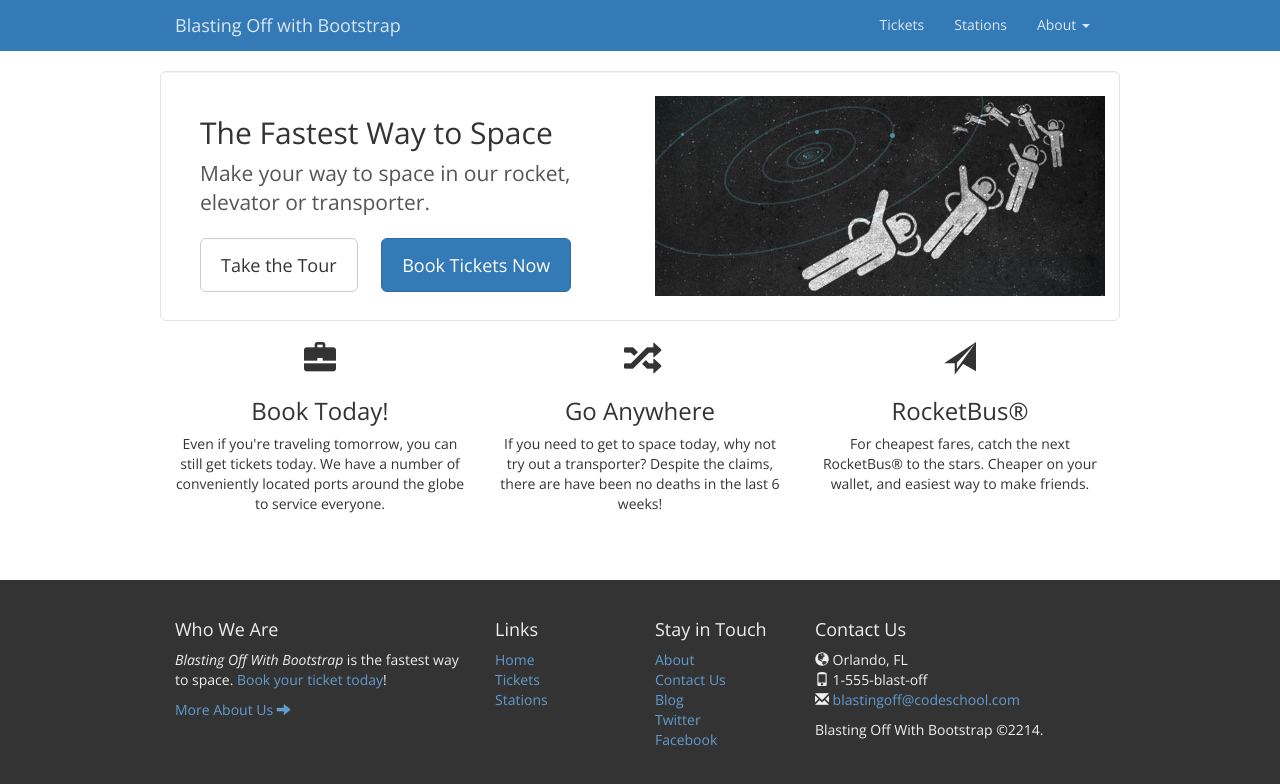
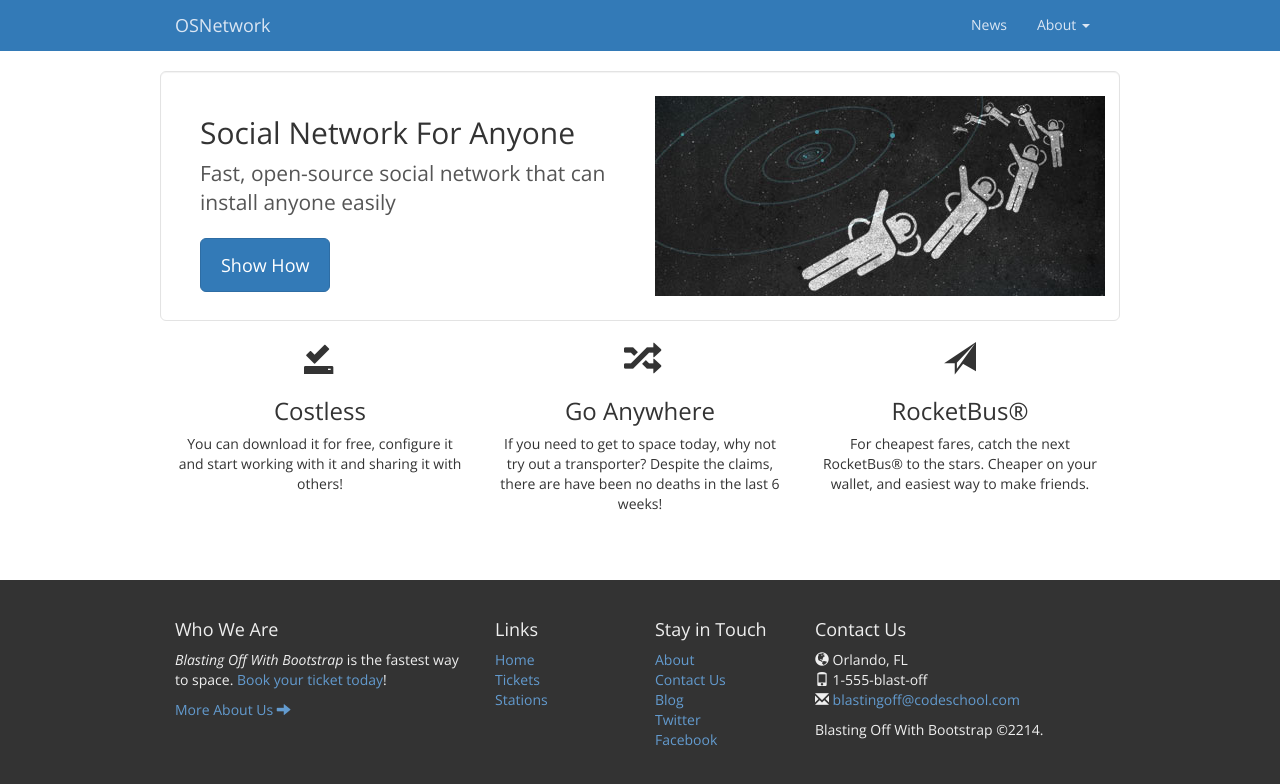
Before and after one commit to pranayrudra389/BootStrap, a plain HTML site: page index.html in a window 1280 px wide. Drawn offline with nearby package versions, Linux system fonts and the light colour scheme.

Commit message:
Update index.html

```diff
--- a/index.html
+++ b/index.html
@@ -24,7 +24,7 @@
     <div class='navbar navbar-static-top'>
       <div class='container' role='navigation'>
         <div class='navbar-header'>
-          <a href='index.html' class='navbar-brand'>Blasting Off with Bootstrap</a>
+          <a href='index.html' class='navbar-brand'>OSNetwork</a>
 
           <button type='button' class='navbar-toggle collapsed' data-toggle='collapse' data-target='.navbar-collapse'>
             <span class='sr-only'>Toggle navigation</span>
@@ -35,16 +35,10 @@
         </div>
 
         <ul class='nav navbar-nav navbar-right collapse navbar-collapse'>
-          <li><a href='#'>Tickets</a></li>
-          <li><a href='#'>Stations</a></li>
+          <li><a href='/blog.html'>News</a></li>
           <li class='dropdown'>
             <a href='/about' data-target='#' class='dropdown-toggle' data-toggle='dropdown'>About <span class='caret'></span></a>
             <ul class='dropdown-menu' role='menu'>
-              <li><a href='#'>Our Story</a></li>
-              <li><a href='#'>Contact Us</a></li>
-              <li class='divider'></li>
-              <li><a href='blog.html'>Blog</a></li>
-              <li class='divider'></li>
               <li><a href='#'>Twitter</a></li>
               <li><a href='#'>Facebook</a></li>
             </ul>
@@ -56,21 +50,20 @@
     <div class='container'>
       <div class='row well well-lg'>
         <div class='col-md-6'>
-          <h2>The Fastest Way to Space</h2>
-          <p class='lead'>Make your way to space in our rocket, elevator or transporter.</p>
-          <button type='button' class='btn btn-lg btn-default'>Take the Tour</button>
-          <button type='button' class='btn btn-lg btn-primary'>Book Tickets Now</button>
+          <h2>Social Network For Anyone</h2>
+          <p class='lead'>Fast, open-source social network that can install anyone easily</p>
+          <button type='button' class='btn btn-lg btn-primary'>Show How</button>
         </div>
         <div class='col-md-6 visible-md visible-lg'>
-          <img src='img-header.jpg' alt='Blast off with Bootstrap' />
+          <img src='img-header.jpg' alt='OSNetwork' />
         </div>
       </div>
 
       <div class='row text-center features'>
         <div class='col-sm-4 col-xs-10 col-xs-offset-1 col-sm-offset-0'>
-          <i class='glyphicon glyphicon-briefcase '></i>
-          <h3>Book Today!</h3>
-          <p>Even if you're traveling tomorrow, you can still get tickets today. We have a number of conveniently located ports around the globe to service everyone.</p>
+          <i class='glyphicon glyphicon-saved'></i>
+          <h3>Costless</h3>
+          <p>You can download it for free, configure it and start working with it and sharing it with others!</p>
         </div>
 
         <div class='col-sm-4 col-xs-6'>
```
